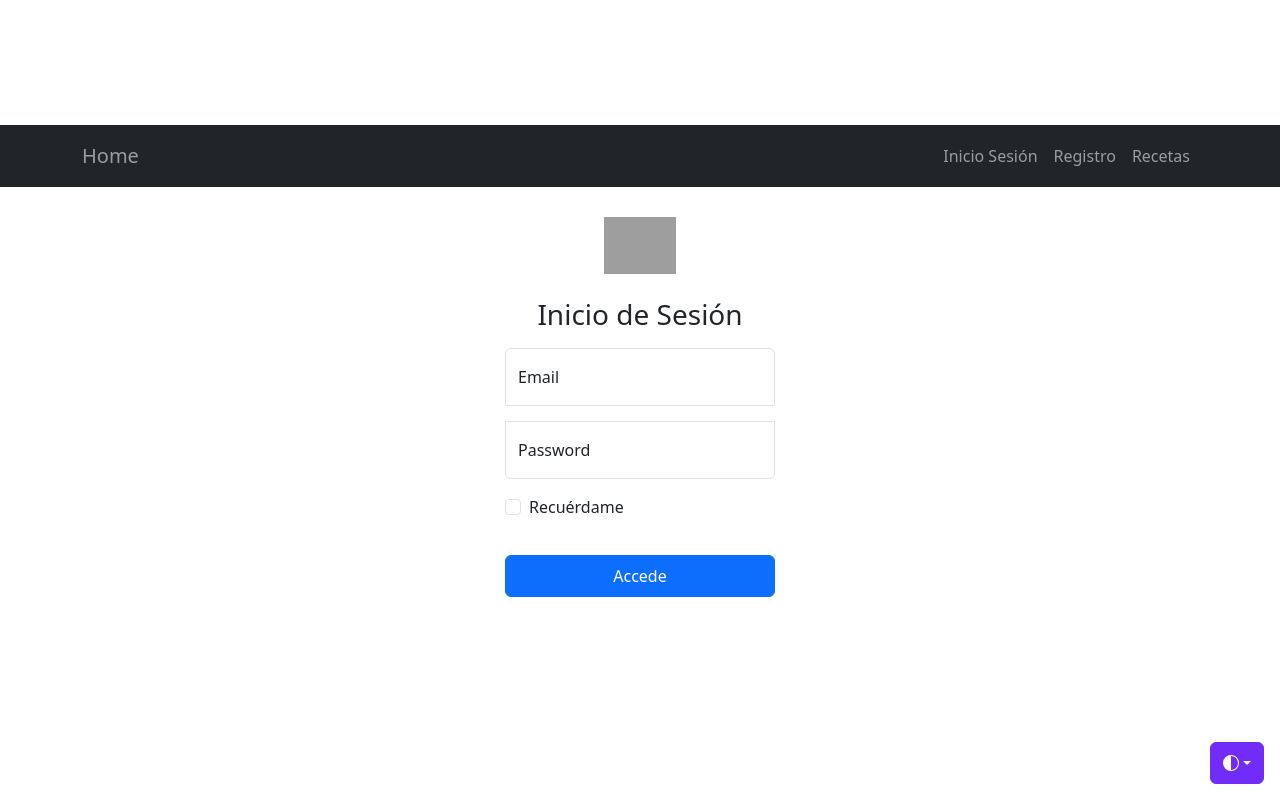
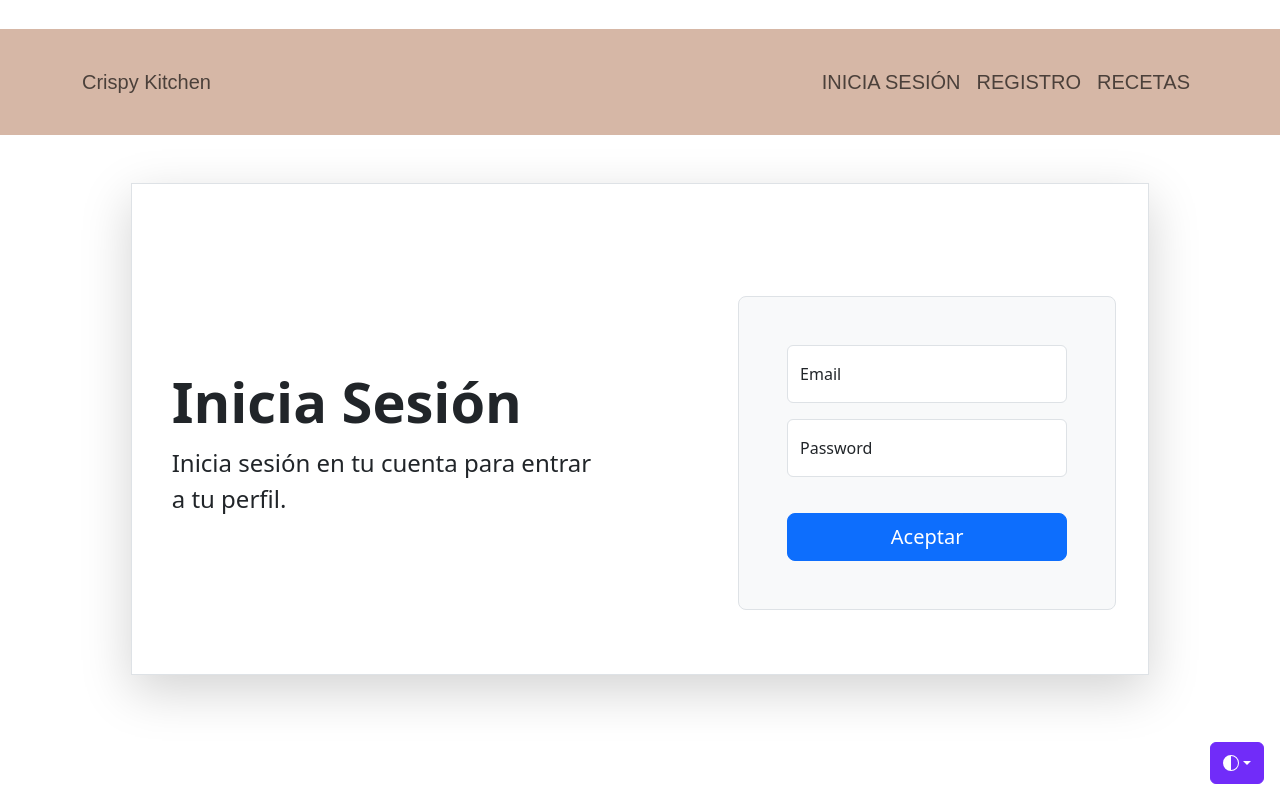
Before and after one commit to CrisMll/Proyecto_final_app, a Flask app: page /login in a window 1280 px wide. Run offline with Flask 3, Linux system fonts and the light colour scheme; some libraries are stand-ins or nearby versions; grey boxes are pictures that could not be loaded.

Commit message:
Estilos de navbar, menu inicial, header, paginas de registro e inicio

```diff
--- a/static/css/forms.css
+++ b/static/css/forms.css
@@ -22,7 +22,6 @@ body {
 /*Sign*/
 
 .form-signin {
-    width: 100%;
     max-width: 330px;
     padding: 15px;
     margin: auto;
--- a/static/css/styles.css
+++ b/static/css/styles.css
@@ -7,6 +7,8 @@
     --color-light-secondary: rgba(254, 245, 240, 1);
     --color-light-terciary: rgba(94, 72, 60, .4);
     --color-light-highlight: rgba(152, 76, 34, .4);
+    --color-light-highlight-menu: rgba(152, 76, 34, .2);
+
     /* Dark mode */
     --color-dark-primary: rgba(34, 34, 34, 1);
     --color-dark-secondary: rgba(45, 45, 45, 1);
@@ -58,6 +60,13 @@
 }
 
 /*Nav-bar*/
+.navbar {
+    background: var(--color-light-highlight);
+    font-family: var(--header-font);
+    padding: 30px;
+    font-size: var(--subheader-font-size);
+}
+
 .nav-scroller {
     position: relative;
     z-index: 2;
@@ -76,7 +85,8 @@
     -webkit-overflow-scrolling: touch;
 }
 
-/* Galerry menus*/
+/* Galery menus*/
+
 .image-link {
     position: relative;
     display: block;
@@ -89,13 +99,15 @@
     left: 0;
     width: 100%;
     height: 100%;
-    background: rgba(84, 48, 92, 0.5);
+    background: rgba(77, 44, 42, 0.4);
 }
 
 .card-img-top {
     width: 100%;
     height: 200px;
     object-fit: cover;
+    transition: transform 0.3s ease;
+    ;
 }
 
 .card-img-contact {
@@ -112,7 +124,25 @@
     background: rgba(7, 7, 7, 0.5);
     color: white;
     z-index: 1;
+
 }
+
+.card-menu {
+    overflow: hidden;
+}
+
+.card-menu:hover {
+    background-color: var(--color-light-highlight);
+}
+
+.card-menu:hover .card-img-top {
+    transform: scale(1.2);
+}
+
+.card-menu:hover .image-link::after {
+    background: rgba(122, 50, 32, 0.5);
+}
+
 
 /* Headers */
 
@@ -124,6 +154,7 @@
     font-family: var(--header-font);
     font-size: var(--header-font-size);
     font-weight: var(--header-font-weight);
+    color: var(--color-dark-primary);
 }
 
 .header-hero p {
--- a/templates/admin/admin.html
+++ b/templates/admin/admin.html
@@ -2,7 +2,7 @@
 {% block title %}Admin{% endblock %}
 {% block customCSS %}
 <link rel="stylesheet" href="https://cdn.jsdelivr.net/gh/habibmhamadi/multi-select-tag@3.0.1/dist/css/multi-select-tag.css">
-<link rel="stylesheet" href="../static/css/forms.css">
+<link rel="stylesheet" href="{{ url_for('static', filename='static/css/forms.css') }}">
 {% endblock %}
 
 {% block content %}
--- a/templates/admin/admin_profile.html
+++ b/templates/admin/admin_profile.html
@@ -1,6 +1,10 @@
 {% extends 'base.html' %}
 
 {% block title %}Perfil de Administrador{% endblock %}
+
+{% block customCSS %}
+
+{% endblock %}
 
 {% block content %}
 
--- a/templates/admin/admin_recipe.html
+++ b/templates/admin/admin_recipe.html
@@ -1,4 +1,5 @@
 {% extends './base.html' %}
+
 
 {% block title %}Admin - Recetas{% endblock %}
 
--- a/templates/base.html
+++ b/templates/base.html
@@ -89,9 +89,9 @@
     <div class="cover-container d-flex w-100 h-100 mx-auto flex-column">
         <header class="mb-auto">
             <div>
-                <nav class="navbar navbar-expand-md navbar-dark bg-dark">
+                <nav class="navbar navbar-expand-md">
                     <div class="container">
-                        <a class="navbar-brand navbar-text" href="/">Home</a>
+                        <a class="navbar-brand navbar-text" href="/">Crispy Kitchen</a>
                         <button class="navbar-toggler" type="button" data-bs-toggle="collapse" data-bs-target="#navbarNav" aria-controls="navbarNav" aria-expanded="false" aria-label="Toggle navigation">
                             <span class="navbar-toggler-icon"></span>
                         </button>
@@ -103,31 +103,31 @@
                                         <span class="navbar-text">{{ current_user.name }}</span>
                                     </li>
                                     <li class="nav-item">
-                                        <a class="nav-link" href="{{ url_for('logout') }}">Logout</a>
+                                        <a class="nav-link" href="{{ url_for('logout') }}">SALIR</a>
                                     </li>
                                     {% if current_user.role == 1 %}
                                         <li class="nav-item">
-                                            <a class="nav-link" href="{{ url_for('admin') }}">Añadir Recetas</a>
+                                            <a class="nav-link" href="{{ url_for('admin') }}">ADMIN - CONTROL</a>
                                         </li>
                                         <li class="nav-item">
-                                            <a class="nav-link" href="{{ url_for('admin_profile') }}">Perfil</a>
+                                            <a class="nav-link" href="{{ url_for('admin_profile') }}">ADMIN - MENU</a>
                                         </li>
                                     {% elif current_user.role == 2 %}
                                         <li class="nav-item">
-                                            <a class="nav-link" href="{{ url_for('profile') }}">Perfil</a>
+                                            <a class="nav-link" href="{{ url_for('profile') }}">PERFIL</a>
                                         </li>
                                     {% endif %}
                                 {% else %}
 
                                     <li class="nav-item">
-                                        <a class="nav-link" href="{{ url_for('login') }}">Inicio Sesión</a>
+                                        <a class="nav-link" href="{{ url_for('login') }}">INICIA SESIÓN</a>
                                     </li>
                                     <li class="nav-item">
-                                        <a class="nav-link" href="{{ url_for('signup') }}">Registro</a>
+                                        <a class="nav-link" href="{{ url_for('signup') }}">REGISTRO</a>
                                     </li>
                                 {% endif %}
                                 <li class="nav-item">
-                                    <a class="nav-link" href="{{ url_for('menu') }}">Recetas</a>
+                                    <a class="nav-link" href="{{ url_for('menu') }}">RECETAS</a>
                                 </li>
                             </ul>
                         </div>
--- a/templates/index.html
+++ b/templates/index.html
@@ -26,7 +26,7 @@
                 {% for seccion in secciones %}
                 <div
                     class="col-lg-{{ column_sizes[loop.index0 % 6] }} col-md-{{ column_sizes[loop.index0 % 6] }} col-sm-{{ column_sizes[loop.index0 % 6] }} p-0">
-                    <article id="recetas_seccion" class="card m-0">
+                    <article id="recetas_seccion" class="card card-menu m-0">
                         <a href="{{ url_for('get_section', id=seccion.id_seccion) }}" class="image-link">
                                 <img class="card-img-top" src="{{ url_for('static', filename='img/img_secciones/' + seccion['imagen_seccion']) + '.jpg' }}">
                                 <figcaption class="card-body image-caption">
--- a/templates/login/login.html
+++ b/templates/login/login.html
@@ -1,23 +1,20 @@
 {% extends './base.html' %}
 
-{% block title %}ínicio Sesión{% endblock %}
+{% block title %}Inicio Sesión{% endblock %}
 
 {% block customCSS %}
 
-<link rel="stylesheet" href="{{ url_for('static', filename='css/forms.css') }}">
+<link rel="stylesheet" href="{{ url_for('static', filename='static/css/forms.css') }}">
 
 {% endblock %}
 
 {% block content %}
 
-<main class="form-signin w-100 m-auto">
-    <form class="form-signin text-center" action="/login" method="POST">
-        <img class="mb-4" src="{{ url_for('static', filename='img/logo.png')}}" alt="" width="72" height="57">
 {% with messages = get_flashed_messages() %}
         {% if messages %}
-        </br>
+
         {% for message in messages %}
-        <div class="alert alert-primary alert-dismissible" role="alert">
+        <div class="alert alert-success alert-dismissible" role="alert">
             <strong>{{ message }}</strong>
             <button type="button" class="btn-close" data-bs-dismiss="alert" aria-label="Cerrar"></button>
         </div>
@@ -25,7 +22,15 @@
         {% endif %}
 
         {% endwith %}
-        <h1 class="h3 mb-3 fw-normal">Inicio de Sesión</h1>
+
+    <div class="container col-xl-10 col-xxl-8 p-5 mx-auto my-5">
+        <div class="row align-items-center justify-content-center g-lg-5 p-3 py-5 border shadow-lg">
+            <div class="col-lg-7 text-center text-lg-start">
+                <h1 class="display-4 fw-bold lh-1 mb-3">Inicia Sesión</h1>
+                <p class="col-lg-10 fs-4">Inicia sesión en tu cuenta para entrar a tu perfil.</p>
+            </div>
+            <div class="col-md-10 mx-auto col-lg-5 p-3">
+                <form class="p-4 p-md-5 border rounded-3 bg-light" action="/login" method="POST">
                     <input type="hidden" name="csrf_token" value="{{ csrf_token() }}">
                     {% if show_signup_link %}
                     <p>Si no estás registrado aún, <a href="{{ url_for('signup') }}">regístrate aquí</a>.</p>
@@ -38,15 +43,14 @@
                         <input type="password" class="form-control" id="passwrd" name="passwrd" placeholder="Password">
                         <label for="passwrd">Password</label>
                     </div>
+                    <div class="form-floating">
+                        <button class="w-100 btn btn-lg btn-primary" type="submit">Aceptar</button>
+                    </div>
+                </form>
+            </div>
+        </div>
+    </div>
 
-        <div class="form-check text-start my-3">
-            <input class="form-check-input" type="checkbox" value="remember-me" id="flexCheckDefault">
-            <label class="form-check-label" for="flexCheckDefault">
-                Recuérdame
-            </label>
-        </div>
-        <button class="btn btn-primary w-100 py-2" type="submit">Accede</button>
-        <p class="mt-5 mb-3 text-body-secondary"></p>
-    </form>
+
 </main>
 {% endblock %}
```
Also changed, not shown: templates/login/signup.html (+16 -14 lines). Lines whose indentation alone changed are shown as unchanged.
